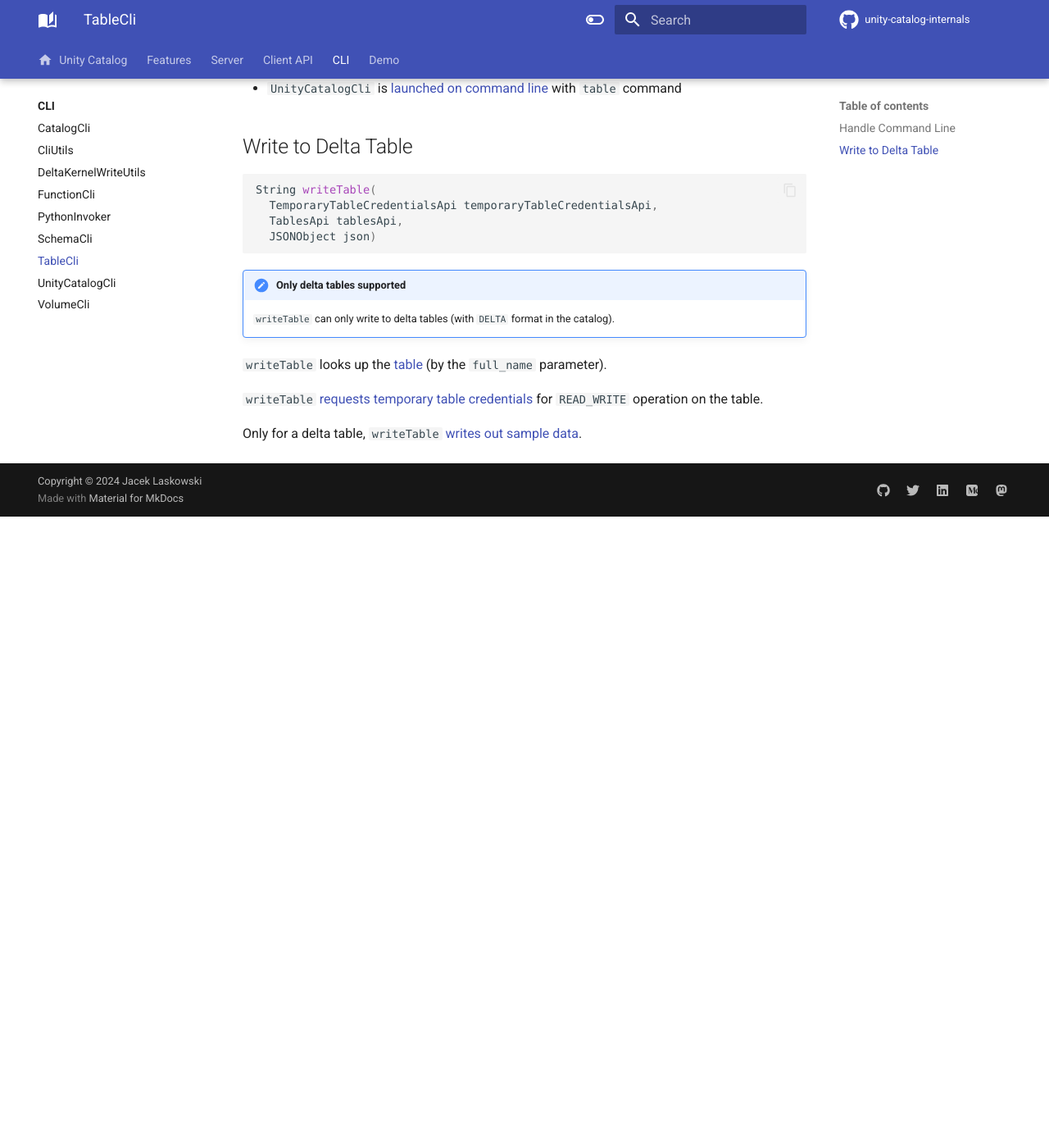
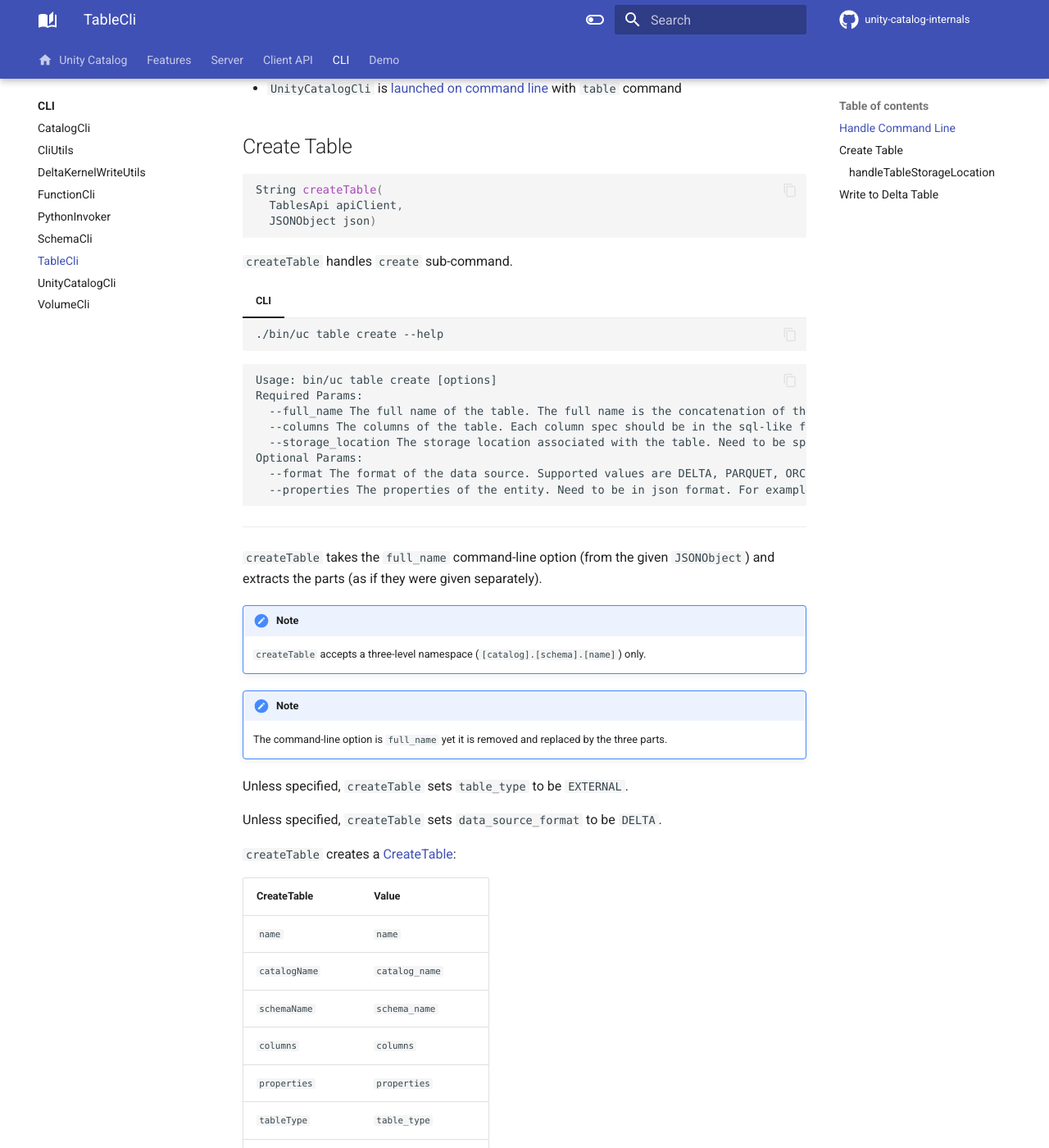
Before and after one commit to japila-books/unity-catalog-internals, an MkDocs documentation site: the page built from docs/cli/TableCli.md, in a window 1280 px wide and 1400 px high, scrolled down 1047 px. Shown: the whole window at 82% size. Built offline with MkDocs 1.6.1 and Material for MkDocs 9.7.7, drawn with Linux system fonts in a browser that asks for light colours; comment, search, counter and statistics services are not loaded; before the commit the page ends 1677 px from its top, so only the background shows below that; some of the changed text lies outside the part shown.

Commit message:
TableCli and Create Table

````diff
--- a/docs/cli/TableCli.md
+++ b/docs/cli/TableCli.md
@@ -36,6 +36,86 @@
 
 * `UnityCatalogCli` is [launched on command line](UnityCatalogCli.md#main) with `table` command
 
+## Create Table { #createTable }
+
+```java
+String createTable(
+  TablesApi apiClient,
+  JSONObject json)
+```
+
+`createTable` handles `create` sub-command.
+
+=== "CLI"
+
+    ```bash
+    ./bin/uc table create --help
+    ```
+
+```text
+Usage: bin/uc table create [options]
+Required Params:
+  --full_name The full name of the table. The full name is the concatenation of the catalog name, schema name, and table/volume name separated by a dot. For example, catalog_name.schema_name.table_name.
+  --columns The columns of the table. Each column spec should be in the sql-like format  "column_name column_data_type".Supported data types are BOOLEAN, BYTE, SHORT, INT, LONG, FLOAT, DOUBLE, DATE, TIMESTAMP, TIMESTAMP_NTZ, STRING, BINARY, DECIMAL. Multiple columns should be separated by a comma. For example: "id INT, name STRING".
+  --storage_location The storage location associated with the table. Need to be specified for external tables.
+Optional Params:
+  --format The format of the data source. Supported values are DELTA, PARQUET, ORC, JSON, CSV, AVRO and TEXT.
+  --properties The properties of the entity. Need to be in json format. For example: "{"key1": "value1", "key2": "value2"}".
+```
+
+---
+
+`createTable` takes the `full_name` command-line option (from the given `JSONObject`) and extracts the parts (as if they were given separately).
+
+!!! note
+    `createTable` accepts a three-level namespace (`[catalog].[schema].[name]`) only.
+
+!!! note
+    The command-line option is `full_name` yet it is removed and replaced by the three parts.
+
+Unless specified, `createTable` sets `table_type` to be `EXTERNAL`.
+
+Unless specified, `createTable` sets `data_source_format` to be `DELTA`.
+
+`createTable` creates a [CreateTable](../server/CreateTable.md):
+
+CreateTable | Value
+-|-
+ `name` | `name`
+ `catalogName` | `catalog_name`
+ `schemaName` | `schema_name`
+ `columns` | `columns`
+ `properties` | `properties`
+ `tableType` | `table_type`
+ `dataSourceFormat` | `data_source_format`
+
+For `EXTERNAL` table type, `createTable` sets `storage_location` of the `CreateTable` as the value of `storage_location` command-line option and [handleTableStorageLocation](#handleTableStorageLocation).
+
+!!! note "Storage Location"
+    Storage locations must start with the following prefixes:
+
+    * `s3://`
+    * `file:/`
+    * `/` for absolute local filesystem paths
+
+!!! note "External Tables with Local Storage Locations"
+    For external tables with non-`s3://` storage locations, `createTable` creates a delta table only.
+
+`createTable` requests the given `TablesApi` client to send the `CreateTable` to the server (that responds with a `TableInfo`).
+
+!!! note
+    The `CreateTable` request is sent out as a `POST` request to [`/tables` API endpoint](../server/TableService.md#createTable).
+
+### handleTableStorageLocation { #handleTableStorageLocation }
+
+```java
+void handleTableStorageLocation(
+  String storageLocation,
+  List<ColumnInfo> columnInfos)
+```
+
+`handleTableStorageLocation`...FIXME
+
 ## Write to Delta Table { #writeTable }
 
 ```java
````
